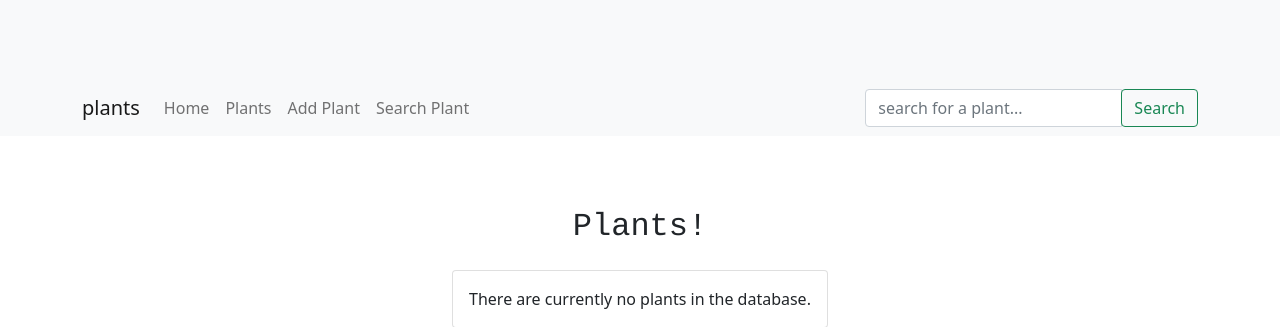
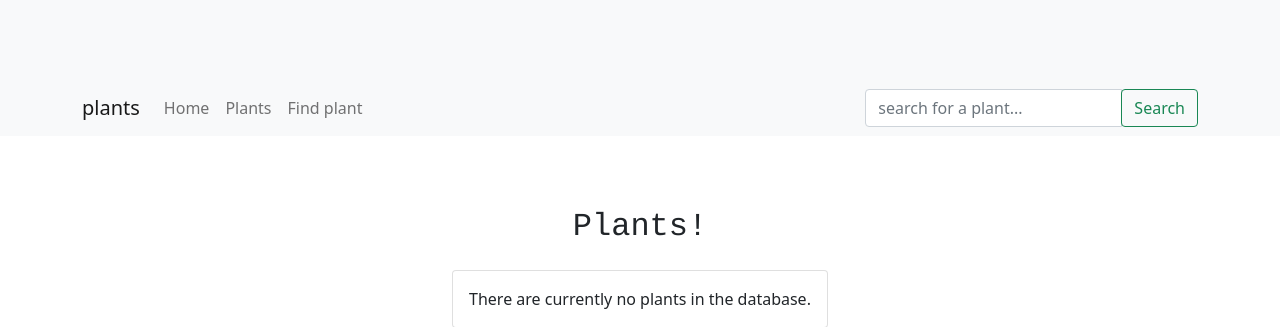
Before and after one commit to babeeshka/plant_app, a Flask app: page / in a window 1280 px wide. Shown: the top 327 px of the page. Run offline with Flask 3, Linux system fonts and the light colour scheme; some libraries are stand-ins or nearby versions.

Commit message:
more changes and config

```diff
--- a/app.py
+++ b/app.py
@@ -62,15 +62,6 @@ def search_plant():
     query = request.args.get('query', '')
     results = Plant.plant_search(query)
     return render_template('search_results.html', results=results)
-
-@app.route('/add_plant')
-def add_plant():
-    # define a default value for plant_info
-    plant_info = {}
-
-    # render the add_plant template with plant_info
-    return render_template('add_plant.html', plant_info=plant_info)
-
 
 @app.route('/edit/<int:id>', methods=['GET', 'POST'])
 def edit(id):
--- a/templates/base.html
+++ b/templates/base.html
@@ -26,10 +26,7 @@
                     <a class="nav-link" href="{{ url_for('list_plants') }}">Plants</a>
                 </li>
                 <li class="nav-item">
-                    <a class="nav-link" href="{{ url_for('add_plant') }}">Add Plant</a>
-                </li>
-                <li class="nav-item">
-                    <a class="nav-link" href="{{ url_for('search_plant') }}">Search Plant</a>
+                    <a class="nav-link" href="{{ url_for('search_plant') }}">Find plant</a>
                 </li>
             </ul>
             <form class="form-inline my-2 my-lg-0" action="{{ url_for('search_plant') }}" method="GET">
```
